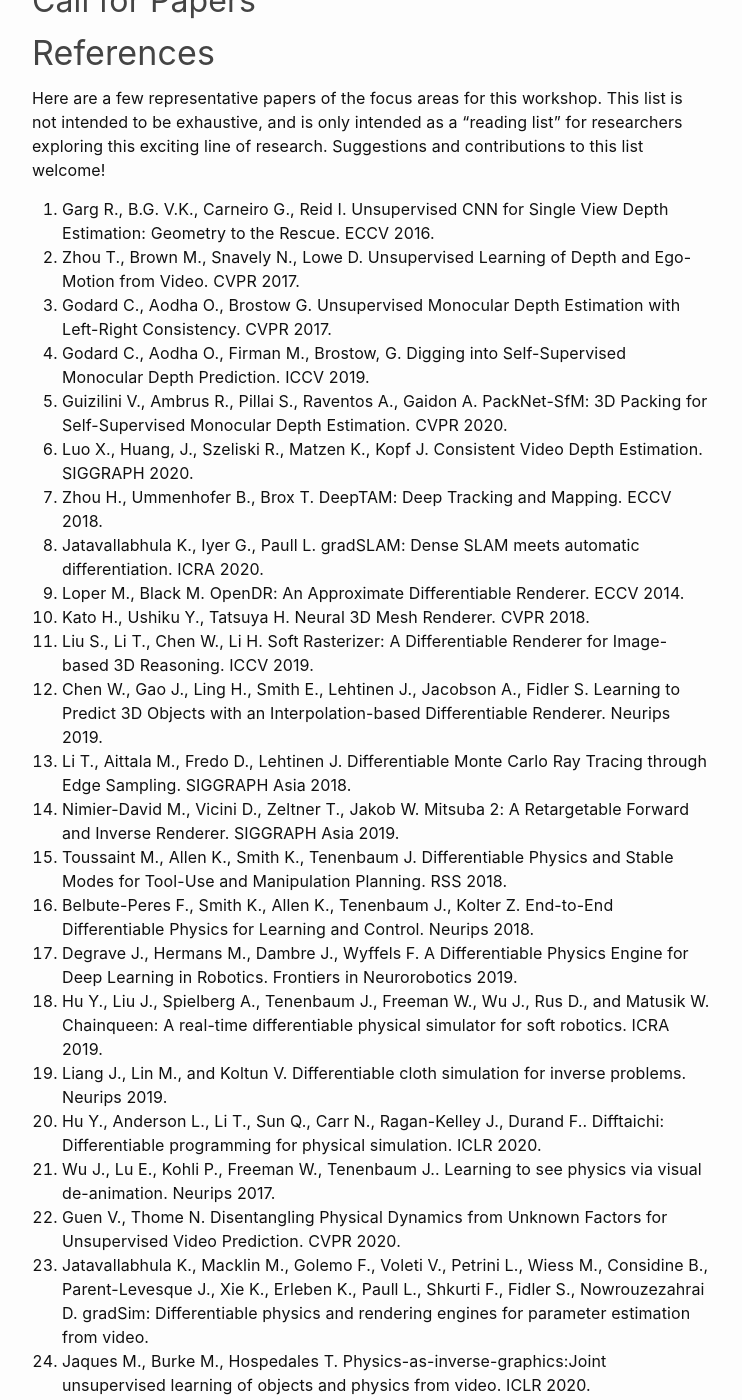
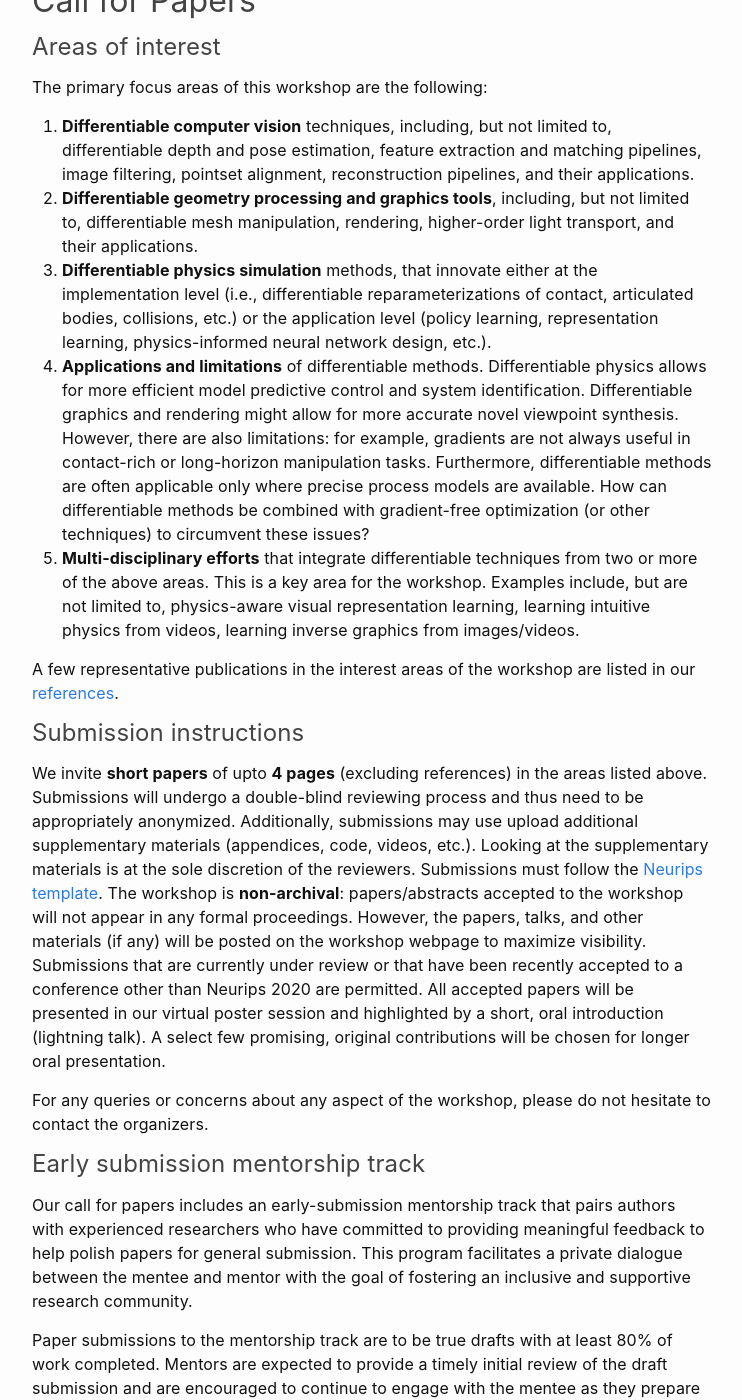
Before and after one commit to montrealrobotics/diffcvgp, a Jekyll site: the page built from callforpapers.md, in a window 1280 px wide and 1400 px high, scrolled down 363 px. Shown: the whole window, without its empty margins (268-1010 px from the left). Built offline with Jekyll 4.4.1, drawn with Linux system fonts in a browser that asks for light colours; some of the changed text lies outside the part shown.

Commit message:
Fix broken links, titles
Signed-off-by: Krishna Murthy Jatavallabhula <krishna@Krishnas-MacBook-Pro.local>

```diff
--- a/callforpapers.md
+++ b/callforpapers.md
@@ -5,8 +5,6 @@ layout: home
 title: Call for Papers
 permalink: /callforpapers/
 ---
-
-### Call for papers
 
 
 #### Areas of interest
--- a/references.md
+++ b/references.md
@@ -2,11 +2,9 @@
 # See: https://jekyllrb.com/docs/themes/#overriding-theme-defaults
 #
 layout: home
-title: Call for Papers
-permalink: /callforpapers/
+title: References
+permalink: /references/
 ---
-
-### References
 
 Here are a few representative papers of the focus areas for this workshop. This list is not intended to be exhaustive, and is only intended as a "reading list" for researchers exploring this exciting line of research. Suggestions and contributions to this list welcome!
 
```
